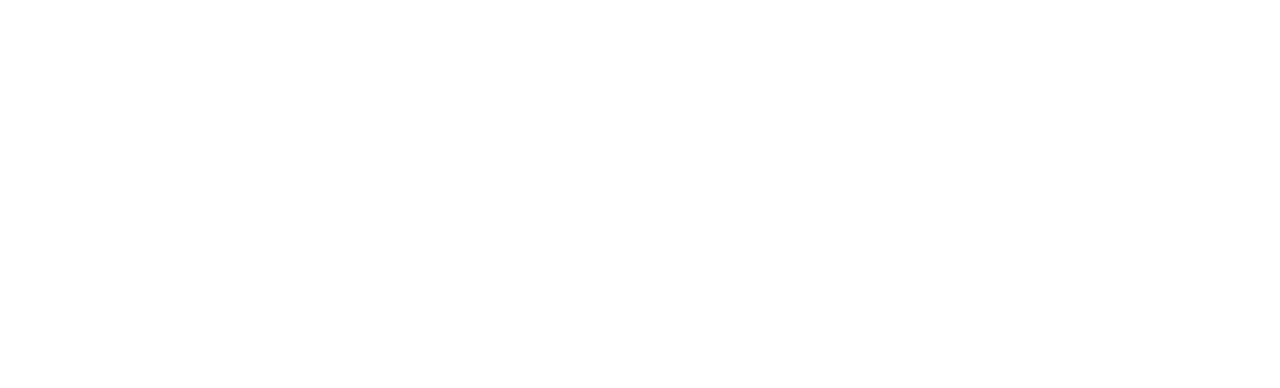
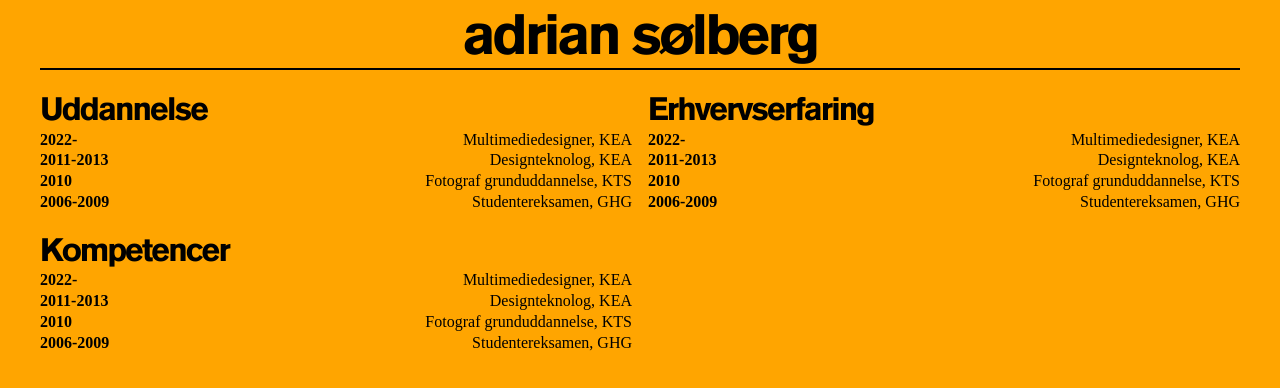
Before and after one commit to adri0564/06_portfolio, a plain HTML site: page curriculum_vitae.html in a window 1280 px wide. Drawn offline with Linux system fonts and the light colour scheme.

Commit message:
CV + portfolio grids

```diff
--- a/curriculum_vitae.html
+++ b/curriculum_vitae.html
@@ -0,0 +1,84 @@
+<!DOCTYPE html>
+<html lang="da">
+  <head>
+    <meta charset="UTF-8" />
+    <meta http-equiv="X-UA-Compatible" content="IE=edge" />
+    <meta name="viewport" content="width=device-width, initial-scale=1.0" />
+    <title>Portfolio - Adrian Sølberg</title>
+    <link rel="stylesheet" href="style.css" />
+    <link rel="stylesheet" href="generel.css" />
+    <link rel="stylesheet" href="akzidenz-grotesk/stylesheet.css" />
+    <meta name="robots" content="noindex" />
+  </head>
+  <body>
+    <header>
+      <div class="logo_container"><h1>adrian sølberg</h1></div>
+      <!-- <nav class="navbar">
+        <ul class="nav_list" id="navi-list">
+          <li><a href="portfolio.html">Portfolio</a></li>
+          <li><a href="om_mig.html">Om Mig</a></li>
+          <li><a href="curriculum_vitae.html">Curriculum Vitæ</a></li>
+        </ul>
+
+        <div class="menu" id="toggle-button">
+          <div class="menu_line"></div>
+          <div class="menu_line"></div>
+          <div class="menu_line"></div>
+        </div>
+      </nav> -->
+    </header>
+    <main>
+      <section class="grid_1-1">
+        <article class="cv_container">
+          <div class="cv_container_left">
+            <h2>Uddannelse</h2>
+
+            <p>2022-</p>
+            <p>2011-2013</p>
+            <p>2010</p>
+            <p>2006-2009</p>
+          </div>
+          <div class="cv_container_right">
+            <p>Multimediedesigner, KEA</p>
+            <p>Designteknolog, KEA</p>
+            <p>Fotograf grunduddannelse, KTS</p>
+            <p>Studentereksamen, GHG</p>
+          </div>
+        </article>
+        <article class="cv_container">
+          <div class="cv_container_left">
+            <h2>Erhvervserfaring</h2>
+
+            <p>2022-</p>
+            <p>2011-2013</p>
+            <p>2010</p>
+            <p>2006-2009</p>
+          </div>
+          <div class="cv_container_right">
+            <p>Multimediedesigner, KEA</p>
+            <p>Designteknolog, KEA</p>
+            <p>Fotograf grunduddannelse, KTS</p>
+            <p>Studentereksamen, GHG</p>
+          </div>
+        </article>
+        <article class="cv_container">
+          <div class="cv_container_left">
+            <h2>Kompetencer</h2>
+
+            <p>2022-</p>
+            <p>2011-2013</p>
+            <p>2010</p>
+            <p>2006-2009</p>
+          </div>
+          <div class="cv_container_right">
+            <p>Multimediedesigner, KEA</p>
+            <p>Designteknolog, KEA</p>
+            <p>Fotograf grunduddannelse, KTS</p>
+            <p>Studentereksamen, GHG</p>
+          </div>
+        </article>
+      </section>
+    </main>
+    <script src="script.js"></script>
+  </body>
+</html>
--- a/generel.css
+++ b/generel.css
@@ -1,6 +1,20 @@
+* {
+  all: unset;
+  display: revert;
+  cursor: revert;
+  box-sizing: border-box;
+}
+
 body {
-  max-width: 1280px;
+  max-width: 1200px;
+  min-height: 100vh;
   margin: 0 auto;
+  background-color: orange;
+}
+
+p {
+  font-family: "Times New Roman", Times, serif;
+  font-size: 1rem;
 }
 
 /* LOGO CONTAINER */
@@ -8,6 +22,7 @@ body {
   height: 5vh;
   width: 100%;
   display: inline-block;
+  margin-bottom: 3rem;
 }
 
 .logo_container h1 {
@@ -19,12 +34,89 @@ body {
   letter-spacing: -3px;
   color: black;
   text-align: center;
-  border-bottom: 1px solid black;
+  border-bottom: 2px solid black;
+}
+
+@media (max-width: 750px) {
+  .tema_container {
+    margin-top: 1rem;
+    margin-right: 1px;
+    margin-bottom: 1rem;
+    margin-left: 1px;
+  }
+  .cv_container {
+    margin-top: 1rem;
+    margin-right: 1px;
+    margin-bottom: 1rem;
+    margin-left: 1px;
+  }
+}
+
+@media (min-width: 750px) {
+  /*GRID 1 1*/
+  .grid_1-1 {
+    display: grid;
+    grid-template-columns: 1fr 1fr;
+    gap: 1rem;
+  }
+}
+
+/* PORTFOLIO LAYOUT */
+.tema_container_top {
+  font-family: "akzidenzgroteskregularblack", sans-serif;
+  font-weight: normal;
+  font-style: normal;
+  font-size: 12rem;
+  letter-spacing: -2px;
+  text-align: center;
+  color: rgb(255, 255, 255);
+  background-color: rgb(0, 0, 0);
+  border: 1px solid orange;
+}
+
+.tema_container_bottom {
+  font-size: 1rem;
+  line-height: 1.3;
+  text-align: left;
+  color: rgb(0, 0, 0);
+  background-color: rgb(255, 255, 255);
+  padding: 0.5rem 0rem 0.5rem 0.2rem;
+  border: 1px solid orange;
+}
+
+/* CV LAYOUT */
+.cv_container {
+  display: grid;
+  grid-template-columns: 1fr 1fr;
+  align-items: flex-end;
+}
+
+.cv_container_left {
+  font-size: 1rem;
+  font-weight: bolder;
+  line-height: 1.3;
+  text-align: left;
+}
+
+.cv_container_right {
+  font-size: 1rem;
+  line-height: 1.3;
+  text-align: right;
+}
+
+.grid_1-1 h2 {
+  font-family: "akzidenzgroteskregularblack", sans-serif;
+  src: url("akzidenz-grotesk/akzidenz-grotesk-black-webfont.woff2") format("woff2"), url("akzidenz-grotesk/akzidenz-grotesk-black-webfont.woff") format("woff");
+  font-weight: normal;
+  font-style: normal;
+  font-size: 2rem;
+  letter-spacing: -2px;
+  color: black;
 }
 
 /* NAVIGATION */
-/*
-header {
+
+/* header {
   position: sticky;
   top: 0;
   width: 100%;
@@ -36,6 +128,7 @@ header {
   justify-content: space-around;
   align-items: center;
   border-bottom: 1px solid black;
+  margin-bottom: 1rem;
 }
 
 .nav_list {
@@ -52,6 +145,7 @@ li {
   color: black;
   font-family: "Times New Roman", Times, serif;
   font-size: 2rem;
+  line-height: 2.8rem;
   word-spacing: -3px;
   margin-right: 0.8rem;
   margin-left: 0.8rem;
--- a/style.css
+++ b/style.css
@@ -16,8 +16,3 @@
   font-style: normal;
   font-size: 1rem;
 } */
-
-p {
-  font-family: "Times New Roman", Times, serif;
-  font-size: 2rem;
-}
```
Also changed, not shown: portfolio.html (+79 -0 lines), 1 other file.
